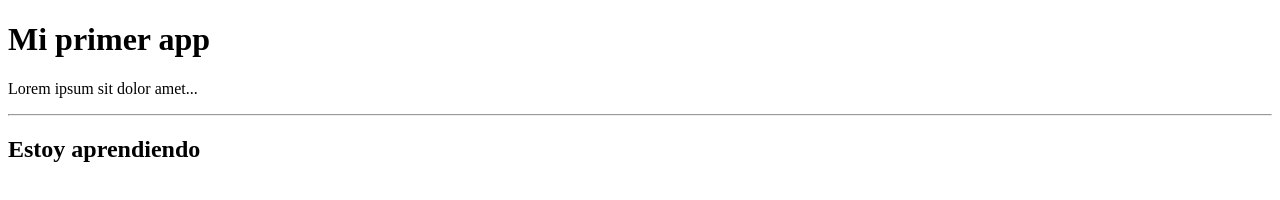
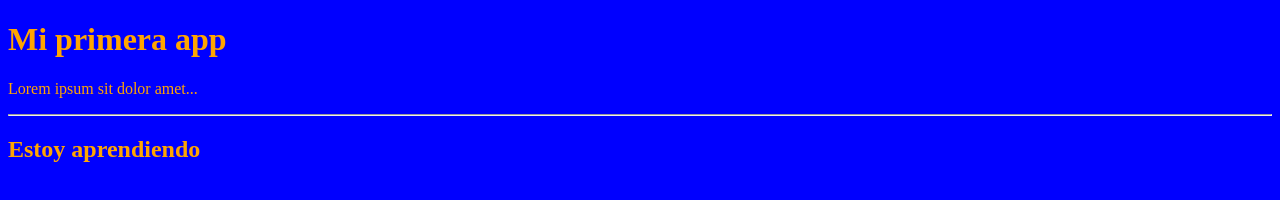
Before and after one commit to StaTerWe/Hello-World, a website: page public/index.html in a window 1280 px wide. Drawn offline with Linux system fonts and the light colour scheme.

Commit message:
cambia color

```diff
--- a/public/index.html
+++ b/public/index.html
@@ -3,10 +3,10 @@
   <head>
     <meta charset="utf-8">
   </head>
-  <body>
-    <h1>Mi primer app</h1>
-    <p>Lorem ipsum sit dolor amet...</p>
+  <body bgcolor="blue">
+    <h1 style="color:orange;">Mi primera app</h1>
+    <p style="color:orange;">Lorem ipsum sit dolor amet...</p>
     <hr>
-    <h2>Estoy aprendiendo</h2>
+    <h2 style="color:orange;">Estoy aprendiendo</h2>
   </body>
 </html>
```
